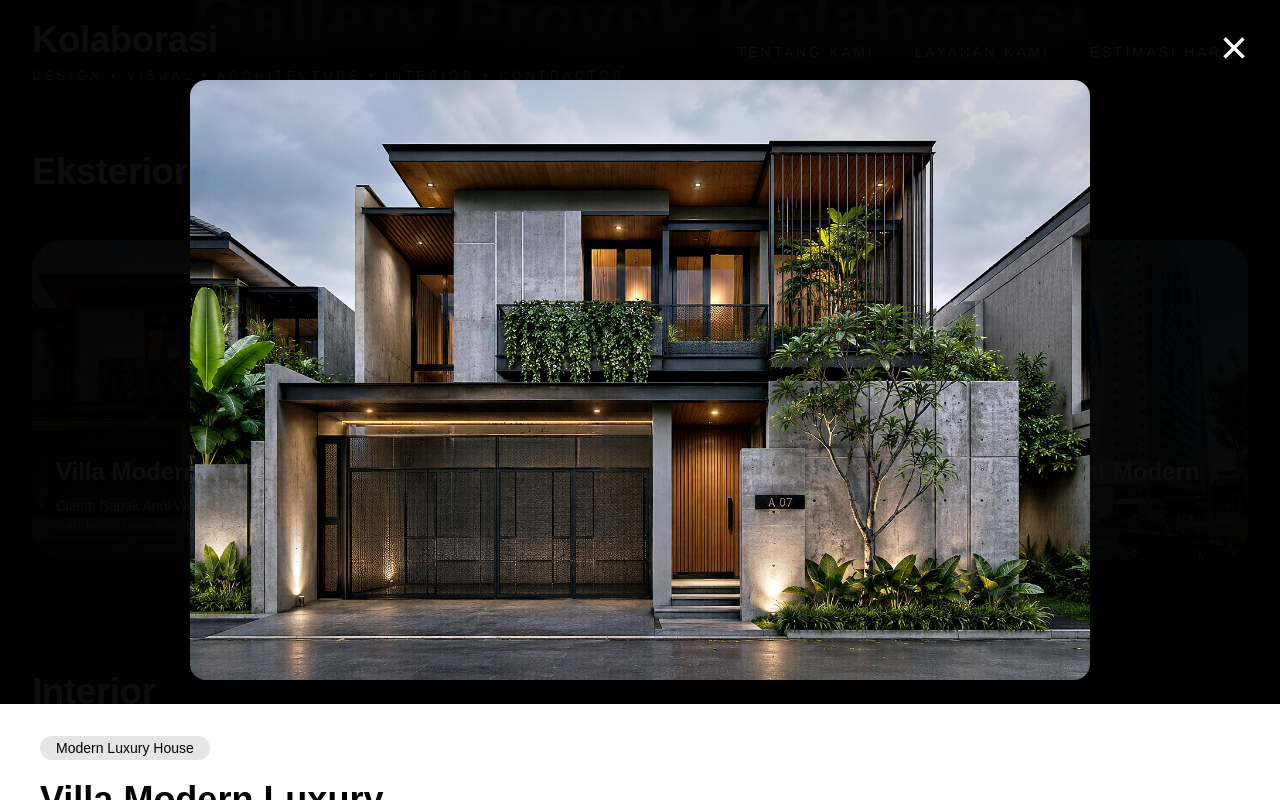
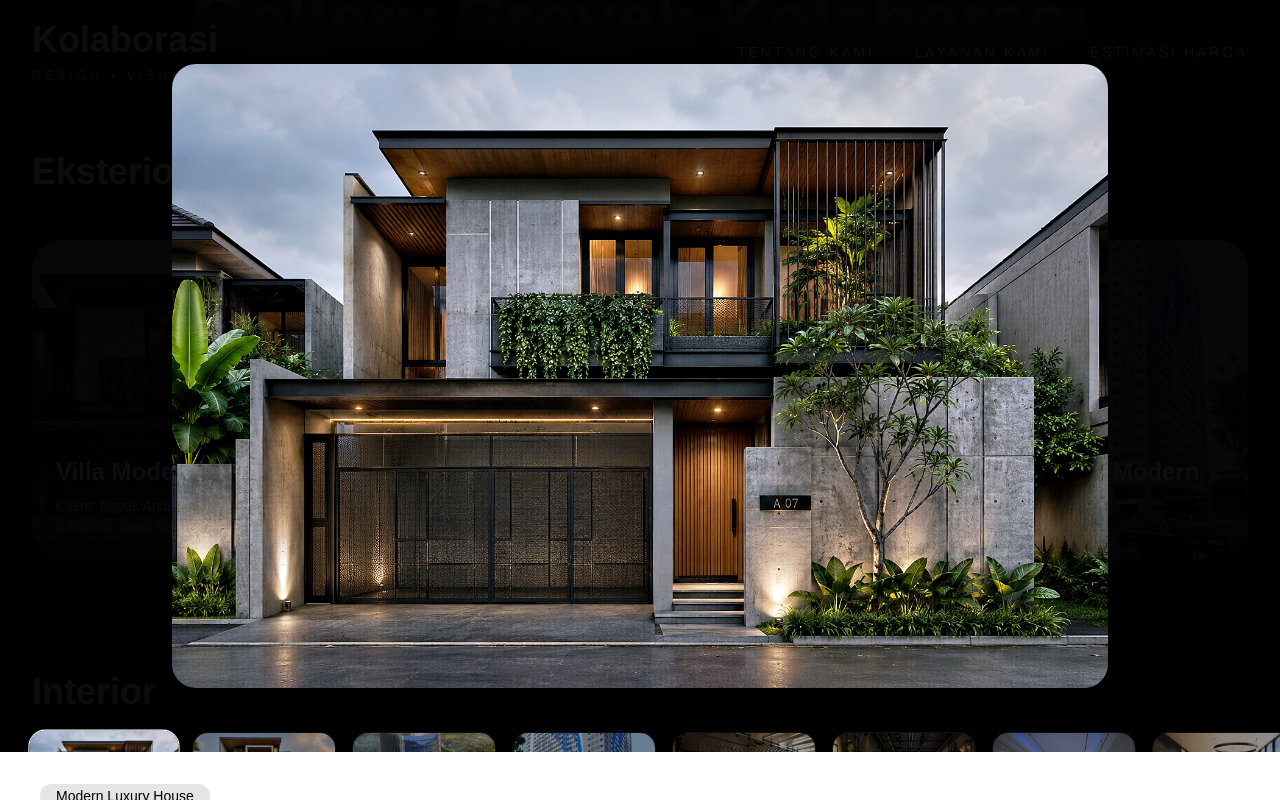
Before and after one commit to th3814ck-ship-it/kolaborasi-website, a Next.js app: page / in a window 1280 px wide. Both pictures are taken after a click on the element 175 px from the left and 2300 px from the top of the page. Shown: the part 1900-2700 px from the top of the page. Built offline with nearby package versions, Linux system fonts and the light colour scheme.

Commit message:
Update premium fullscreen gallery interaction

```diff
--- a/app/page.tsx
+++ b/app/page.tsx
@@ -465,26 +465,67 @@ export default function Home() {
       {/* FULLSCREEN */}
 {selectedImage && (
 
-        <div className="fixed inset-0 z-[999] bg-black/95 flex flex-col">
+  <div
+    onClick={() => setSelectedImage(null)}
+    className="fixed inset-0 z-[9999] bg-black/95 flex flex-col cursor-pointer"
+  >
 
-          <button
-            onClick={() => setSelectedImage(null)}
-            className="absolute top-6 right-8 text-white text-5xl z-50"
+    {/* MAIN IMAGE */}
+    <div
+      onClick={(e) => e.stopPropagation()}
+      className="flex-1 flex items-center justify-center px-10 pt-16 pb-6"
     >
-            ×
-          </button>
-
-          <div className="flex-1 flex items-center justify-center px-10 pt-20 pb-6">
 
       <img
         src={selectedImage.image}
         alt={selectedImage.title}
-              className="max-h-[75vh] object-contain rounded-2xl"
+        className="max-h-[78vh] max-w-[90vw] object-contain rounded-3xl shadow-2xl"
       />
 
     </div>
 
-          <div className="bg-white text-black px-10 py-8">
+    {/* THUMBNAILS */}
+    <div
+      onClick={(e) => e.stopPropagation()}
+      className="w-full overflow-x-auto bg-black/80 px-8 py-5"
+    >
+
+      <div className="flex gap-4 min-w-max">
+
+        {[...exteriorImages, ...interiorImages].map((item, index) => (
+
+          <img
+            key={index}
+            src={item.image}
+            alt={item.title}
+            onClick={() => setSelectedImage(item)}
+            className={`
+              w-36 h-24
+              object-cover
+              rounded-2xl
+              cursor-pointer
+              transition-all
+              duration-300
+              border
+              ${
+                selectedImage.image === item.image
+                  ? "border-white scale-105"
+                  : "border-white/10 opacity-60 hover:opacity-100"
+              }
+            `}
+          />
+
+        ))}
+
+      </div>
+
+    </div>
+
+    {/* INFO */}
+    <div
+      onClick={(e) => e.stopPropagation()}
+      className="bg-white text-black px-10 py-8"
+    >
 
       <div className="max-w-7xl mx-auto">
 
```
Lines whose indentation alone changed are shown as unchanged.
